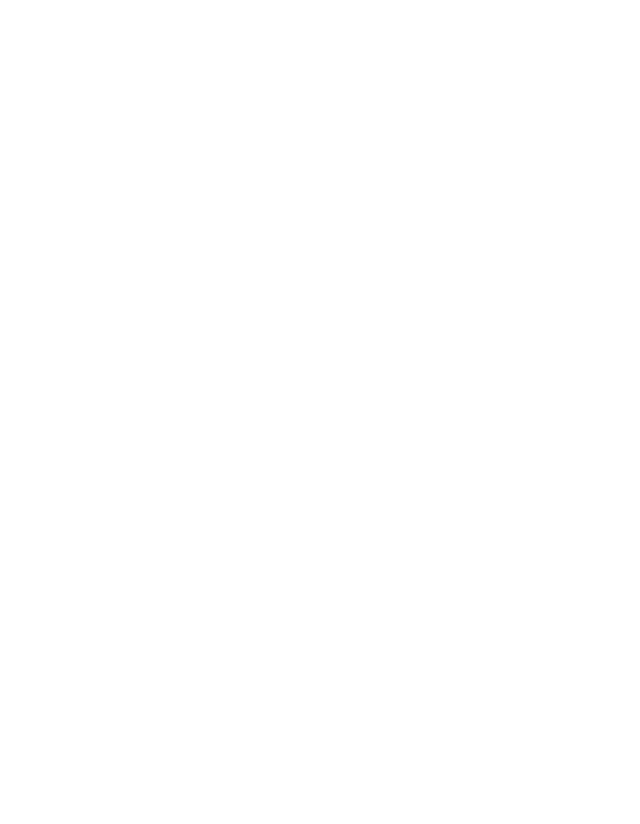
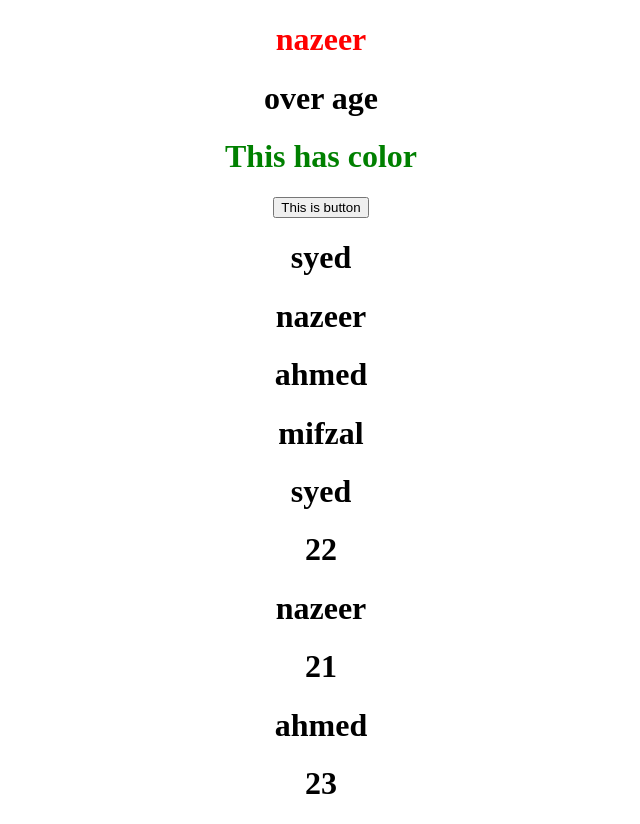
Before and after one commit to Syednazeerahmed/apple, a React (Create React App) app: page / in a window 1280 px wide. Shown: the whole page, without its empty margins (319-959 px from the left). Before the commit the page ends 800 px from the top, so only its background shows below. Built offline with nearby package versions, Linux system fonts and the light colour scheme.

Commit message:
lesson 2

```diff
--- a/src/App.js
+++ b/src/App.js
@@ -1,65 +1,11 @@
-import './App.css';
-
+import "./App.module.css";
+// import Class1 from './Class1';
+import Class2 from './Class2'
 function App() {
-
-  const name = "nazeer";
-  const age = <h1>22</h1>;
-  const user = (
-    <div>
-      <h1>{name}</h1>
-      {age}
-    </div>
-  );
-
-  return (
-    <div className="App">
-      {/* <h1>{name}</h1>
-     {age}
-     {user}
-
-     <Comp />  component-implementation
-
-     <User />  component-implementation
-
-     <UserProps name="naz" age={21} email="naz@naz.com"/> props-implementation
-
-     <Job salary={100000} position="full stack engineer" company="xyz"/> props-assignment
-      */}
-    </div>
+  return(
+    // <Class1/>
+    <Class2/>
   );
 }
 
-const Comp = () => {
-    return <h1>nazeer </h1>;
-};
-
-const User = () => {
-    return (
-      <div>
-        <h1>nazeer</h1>
-        <h1>22</h1>
-        <h1>naz@naz.com</h1>
-      </div>
-    );
-};
-const UserProps = (props) => {
-    return (
-      <div>
-        <h1>{props.name}</h1>
-        <h1>{props.age}</h1>
-        <h1>{props.email}</h1>
-      </div>
-    );
-};
-
-const Job = (props) => {
-    return (
-      <div>
-        <h1>Salary = {props.salary}</h1>
-        <h1>Position = {props.position}</h1>
-        <h1>Company = {props.company}</h1>
-      </div>
-    );
-};
-
 export default App;
--- a/src/App.css
+++ b/src/App.module.css
@@ -36,3 +36,7 @@
     transform: rotate(360deg);
   }
 }
+
+.name{
+  color:red;
+}
--- /dev/null
+++ b/src/Class1.js
@@ -0,0 +1,63 @@
+import "./App.module.css";
+
+function Class1() {
+  const name = "nazeer";
+  const age = <h1>22</h1>;
+  const user = (
+    <div>
+      <h1>{name}</h1>
+      {age}
+    </div>
+  );
+
+  return (
+    <div className="App">
+     <h1>{name}</h1>
+     {age}
+     {user}
+
+     <Comp />  component-implementation
+
+     <User />  component-implementation
+
+     <UserProps name="naz" age={21} email="naz@naz.com"/> props-implementation
+      <Job salary={100000} position="full stack engineer" company="xyz" />{" "}
+      props-assignment
+    </div>
+  );
+}
+
+const Comp = () => {
+  return <h1>nazeer </h1>;
+};
+
+const User = () => {
+  return (
+    <div>
+      <h1>nazeer</h1>
+      <h1>22</h1>
+      <h1>naz@naz.com</h1>
+    </div>
+  );
+};
+const UserProps = (props) => {
+  return (
+    <div>
+      <h1>{props.name}</h1>
+      <h1>{props.age}</h1>
+      <h1>{props.email}</h1>
+    </div>
+  );
+};
+
+const Job = (props) => {
+  return (
+    <div>
+      <h1>Salary = {props.salary}</h1>
+      <h1>Position = {props.position}</h1>
+      <h1>Company = {props.company}</h1>
+    </div>
+  );
+};
+
+export default Class1;
--- /dev/null
+++ b/src/Class2.js
@@ -0,0 +1,39 @@
+import styles from "./App.module.css"
+
+function Class2 (){
+    const age = 18;
+    const isGreen = true;
+    const names = ["syed", "nazeer", "ahmed", "mifzal"]; //list
+    const users = [  //list of objects
+        {name:"syed", age:22},
+        {name:"nazeer", age:21},
+        {name:"ahmed", age:23}
+    ];
+    return (
+      <div className={styles.App}>
+        <h1 className={styles.name}>nazeer</h1>
+        {age >= 18 ? <h1>over age</h1> : <h1>under age</h1>}
+
+        <h1 style={{color: isGreen ? "green" : "red"}}>This has color</h1>
+        {/* ternary operator if-else statement above */}
+
+        {isGreen && <button>This is button</button>}
+        {/* ternary operator if statement above */}
+
+        {names.map((name, key) => {   // key returns index no
+            return <h1>{name}</h1>
+        })}
+
+        {users.map((user, key) =>{
+            return <div>
+                <h1>{user.name}</h1>
+                <h1>{user.age}</h1>
+            </div>
+        })}
+
+      </div>
+
+    );
+}
+
+export default Class2;
--- a/src/index.js
+++ b/src/index.js
@@ -1,6 +1,7 @@
 import React from 'react';
 import ReactDOM from 'react-dom/client';
 import App from './App';
+
 
 const root = ReactDOM.createRoot(document.getElementById('root'));
 root.render(
```
